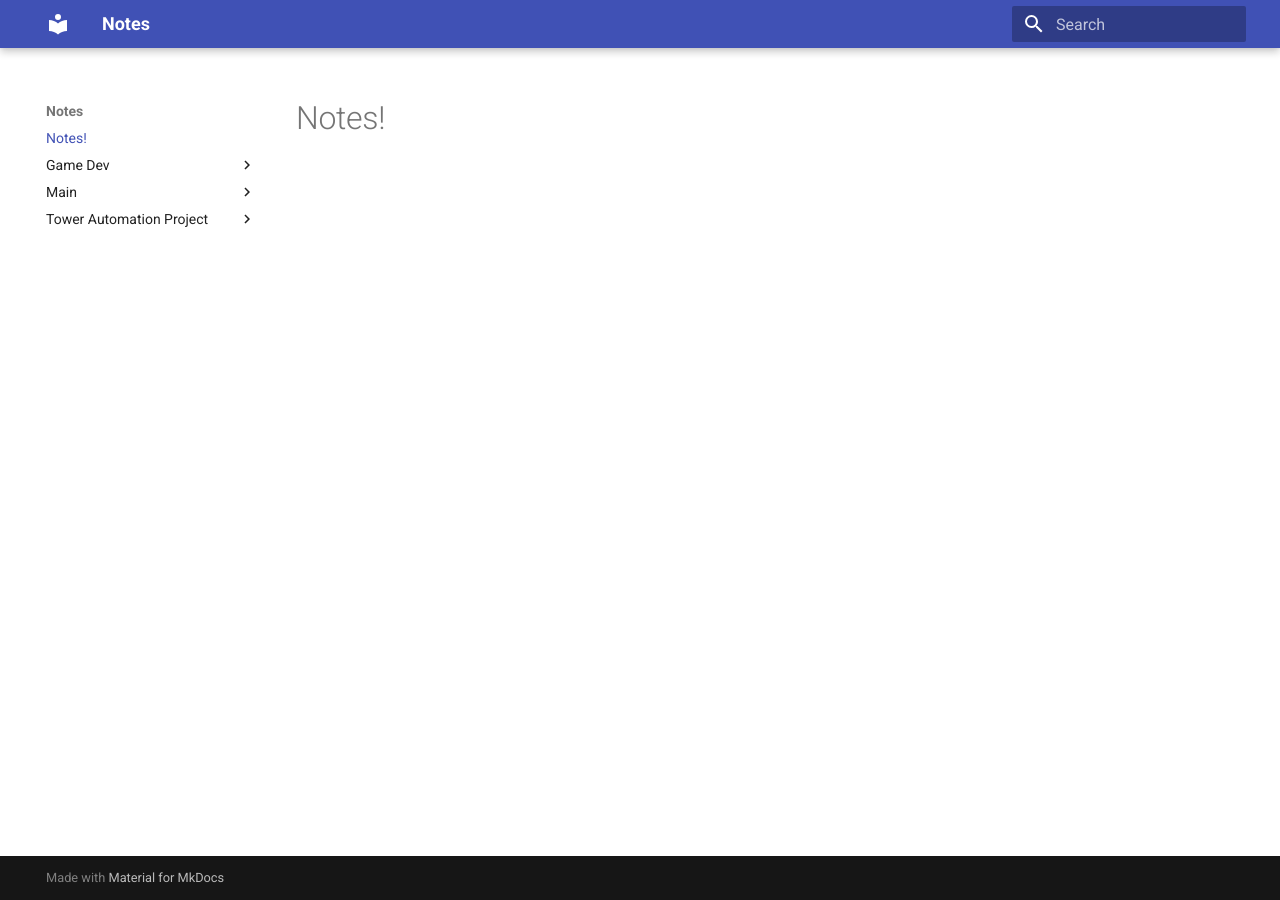
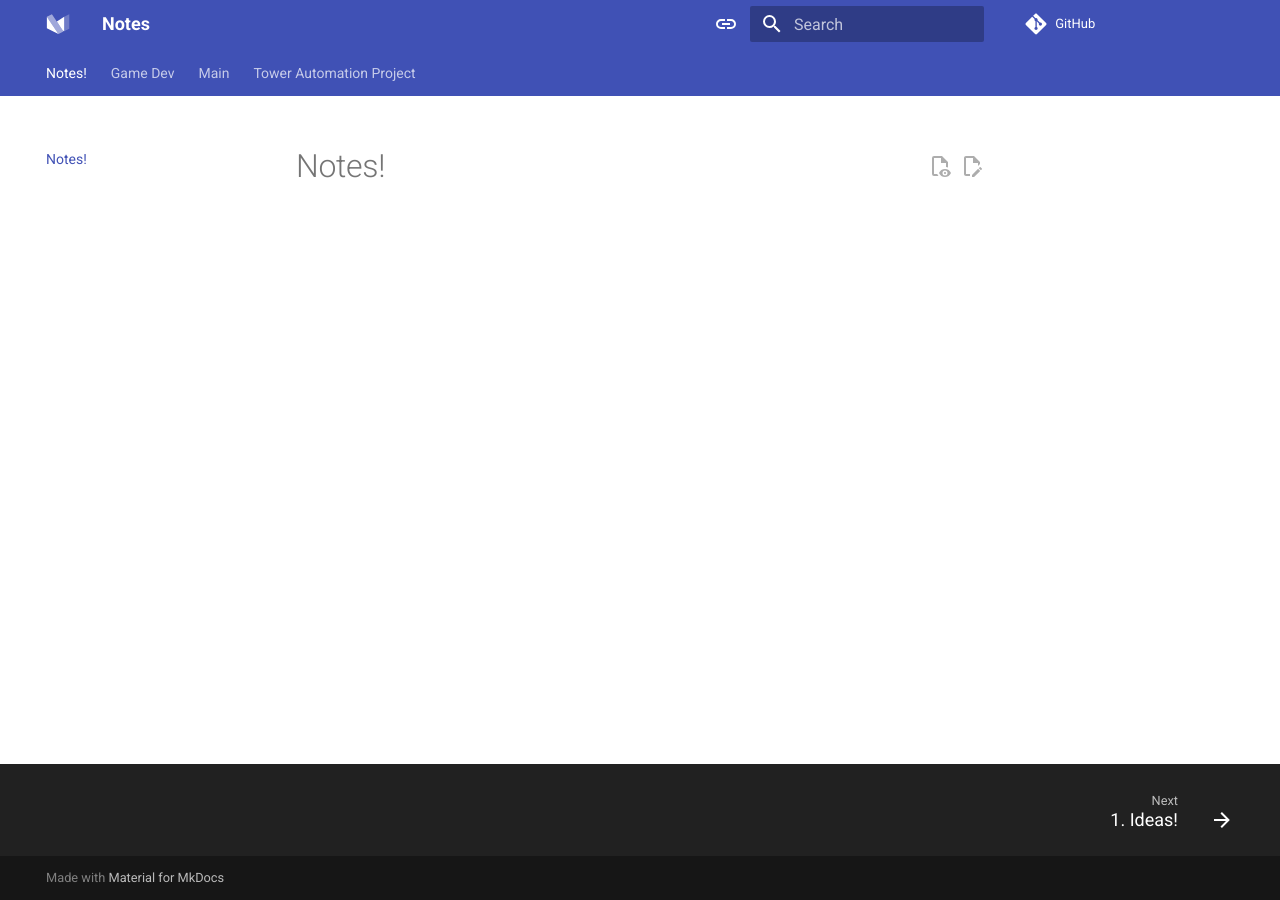
Before and after one commit to Yemm-Ps1/Documentation, an MkDocs documentation site: the page built from docs/index.md, in a window 1280 px wide. Built offline with MkDocs 1.6.1 and Material for MkDocs 9.7.7, drawn with Linux system fonts in a browser that asks for light colours; comment, search, counter and statistics services are not loaded.

Commit message:
Edited theme stuff

```diff
--- a/mkdocs.yml
+++ b/mkdocs.yml
@@ -1,13 +1,64 @@
 site_name: Notes
+
+markdown_extensions:
+  - pymdownx.caret
+  - pymdownx.mark
+  - pymdownx.tilde
+
+repo_url: https://github.com/Yemm-Ps1/Documentation
+
 theme:
   name: material
-  highlightjs: true
-  hljs_languages:
-    - yaml
-    - rust
-  locale: en
-  static_templates:
-    - sitemap.html
-  include_sidebar: false
-  color_mode: dark
-  user_color_mode_toggle: true
+  features:
+    - announce.dismiss
+    - content.action.edit
+    - content.action.view
+    - content.code.annotate
+    - content.code.copy
+    # - content.code.select
+    # - content.footnote.tooltips
+    # - content.tabs.link
+    - content.tooltips
+    # - header.autohide
+    # - navigation.expand
+    - navigation.footer
+    - navigation.indexes
+    # - navigation.instant
+    # - navigation.instant.prefetch
+    # - navigation.instant.progress
+    # - navigation.prune
+    - navigation.sections
+    - navigation.tabs
+    # - navigation.tabs.sticky
+    - navigation.top
+    - navigation.tracking
+    - search.highlight
+    - search.share
+    - search.suggest
+    - toc.follow
+    # - toc.integrate
+  palette:
+    - media: "(prefers-color-scheme)"
+      toggle:
+        icon: material/link
+        name: Switch to light mode
+    - media: "(prefers-color-scheme: light)"
+      scheme: default
+      primary: indigo
+      accent: indigo
+      toggle:
+        icon: material/toggle-switch
+        name: Switch to dark mode
+    - media: "(prefers-color-scheme: dark)"
+      scheme: slate
+      primary: black
+      accent: indigo
+      toggle:
+        icon: material/toggle-switch-off
+        name: Switch to system preference
+  font:
+    text: Roboto
+    code: Roboto Mono
+  favicon: assets/favicon.png
+  icon:
+    logo: logo
```
Also changed, not shown: site/Main/1. Todo/index.html, site/search/search_index.json.
